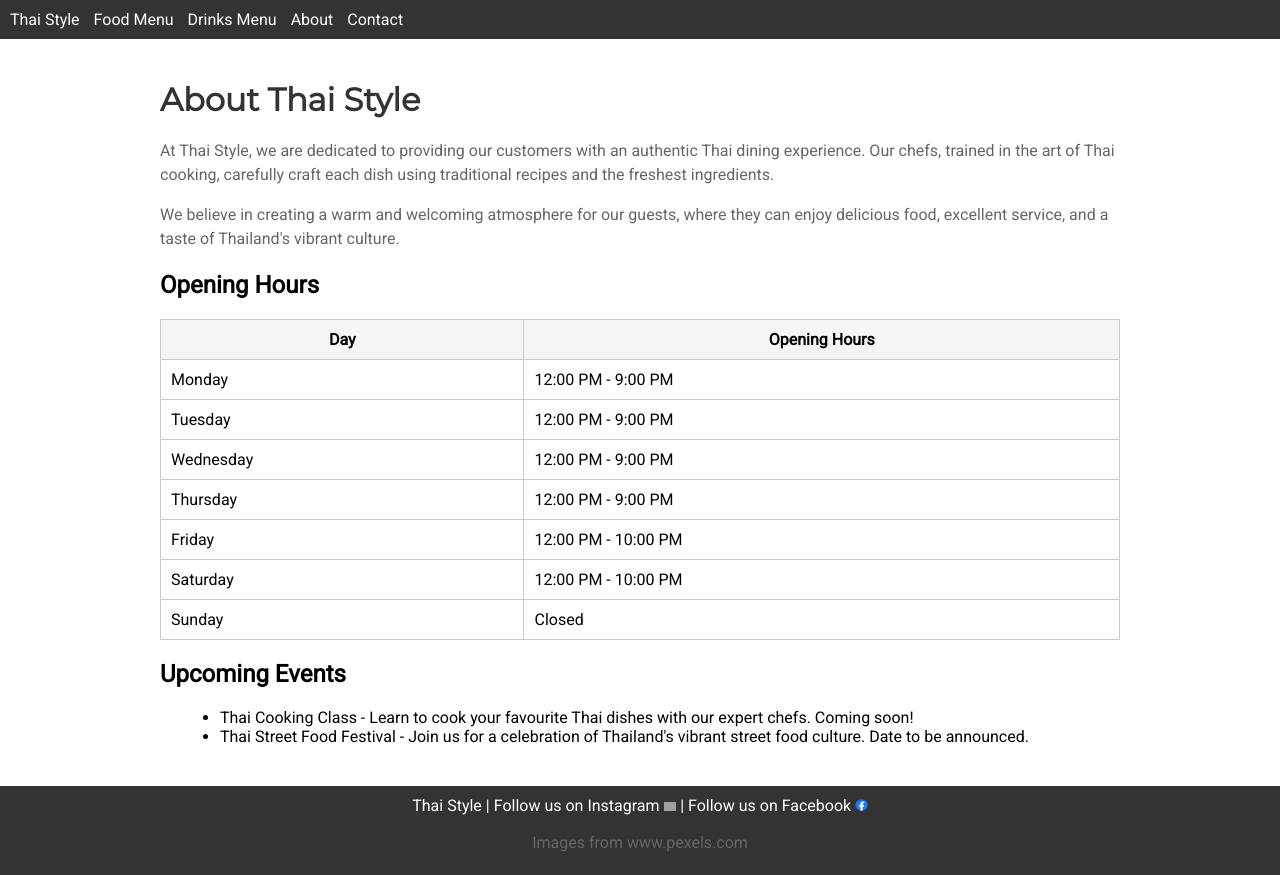
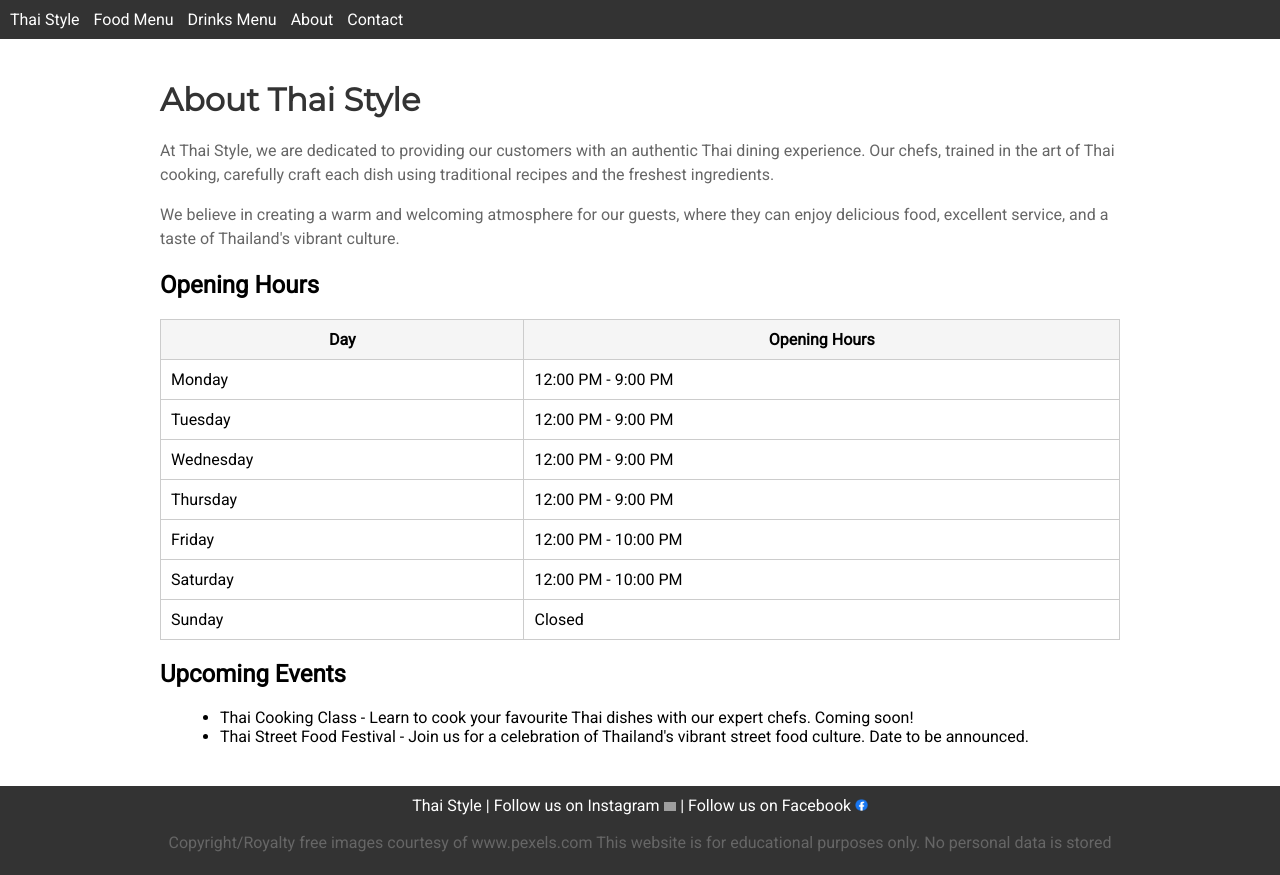
Before and after one commit to jaspaulchander/website, a plain HTML site: page about.html in a window 1280 px wide. Drawn offline with Linux system fonts and the light colour scheme; grey boxes are pictures that could not be loaded.

Commit message:
Add files via upload

```diff
--- a/about.html
+++ b/about.html
@@ -62,7 +62,7 @@
     </div>
     <div class="footer">
         Thai Style | Follow us on Instagram <a href="https://www.instagram.com" target="_blank"><img src="Instagram_Glyph_Gradient.png" alt="click instagram icon to visit instagram.com" width="1%" height="1%" /></a>  | Follow us on Facebook <a href="https://www.facebook.com" target="_blank"><img src="f_logo_RGB-Blue_58.png"alt="click facebook icon to visit facebook.com"  width="1%" height="1%" /></a>
-        <p>Images from www.pexels.com</p>
+        <p>Copyright/Royalty free images courtesy of www.pexels.com   This website is for educational purposes only. No personal data is stored</p>
     </div>
 </body>
 </html>
```
Also changed, not shown: contact.html (+1 -1 lines), drinks.html (+1 -1 lines), index.html (+1 -1 lines), menu.html (+1 -1 lines).
